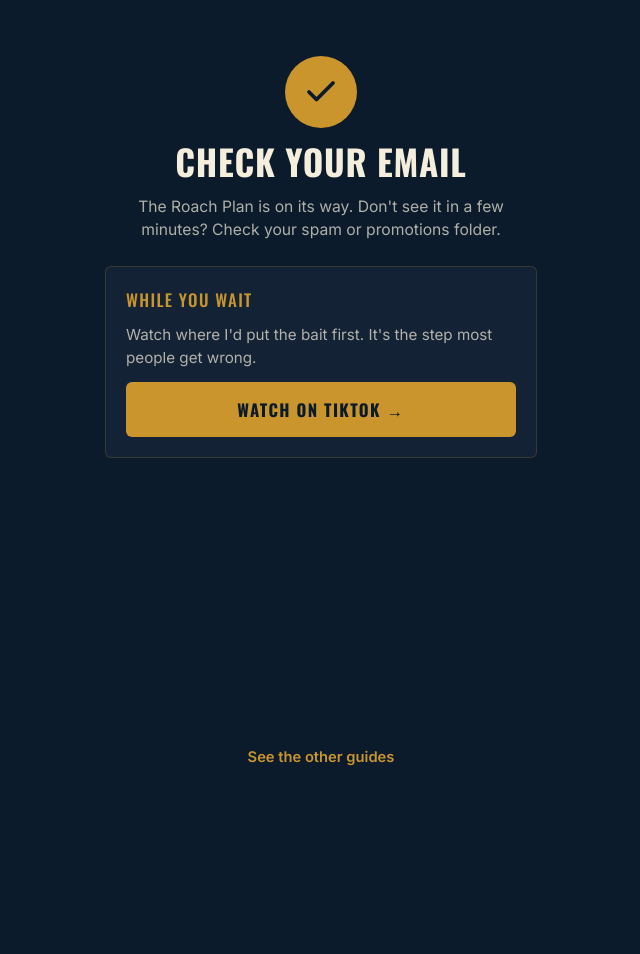
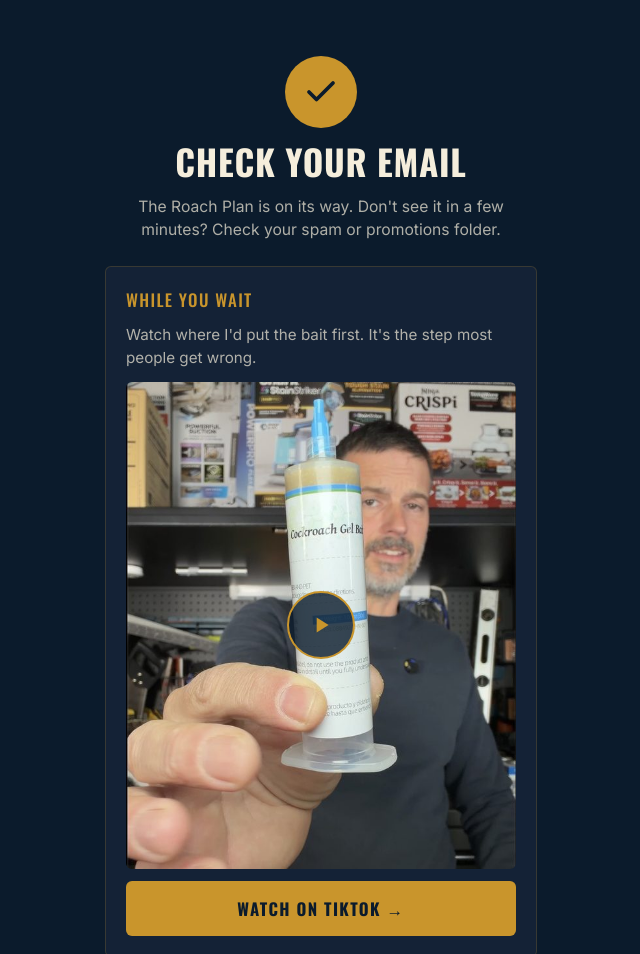
Before and after one commit to gearandgrit27/gearandgrit, a plain HTML site: page roaches/thanks/index.html in a window 1280 px wide. Shown: the top 954 px of the page, without its empty margins (319-959 px from the left). Before the commit the page ends 800 px from the top, so only its background shows below. Drawn offline with nearby package versions, Linux system fonts and the light colour scheme.

Commit message:
Thanks page: add roach bait video thumbnail and TikTok link
Co-Authored-By: Claude Opus 5.5 <noreply@anthropic.com>
Claude-Session: https://claude.ai/code/session_0175qYUtJvTtneHLr3CrtjRd

```diff
--- a/roaches/thanks/index.html
+++ b/roaches/thanks/index.html
@@ -23,6 +23,9 @@
     .card p { font-size: 0.95rem; color: var(--text-muted); }
     .btn { display: block; text-align: center; background: var(--brass); color: var(--navy); text-decoration: none; border-radius: 6px; padding: 15px; font-family: 'Oswald', sans-serif; font-weight: 700; font-size: 1.05rem; letter-spacing: 0.08em; text-transform: uppercase; transition: background 0.2s; }
     .btn:hover { background: var(--brass-light); }
+    .thumb { position: relative; display: block; border-radius: 6px; overflow: hidden; }
+    .thumb img { display: block; width: 100%; height: auto; }
+    .play { position: absolute; top: 50%; left: 50%; transform: translate(-50%, -50%); width: 68px; height: 68px; border-radius: 50%; background: rgba(11,27,44,0.8); border: 2px solid var(--brass); display: flex; align-items: center; justify-content: center; }
     .spacer { flex-grow: 1; }
     .more { text-align: center; color: var(--brass); font-weight: 600; font-size: 0.92rem; text-decoration: none; }
   </style>
@@ -48,8 +51,11 @@
   <div class="card">
     <h2>While you wait</h2>
     <p>Watch where I'd put the bait first. It's the step most people get wrong.</p>
-    <!-- Swap this link for your "where to put roach bait" TikTok video once it's posted -->
-    <a href="https://www.tiktok.com/@gearandgrit" class="btn">Watch on TikTok →</a>
+    <a href="https://www.tiktok.com/t/ZPNS47bsR/" class="thumb" aria-label="Watch the roach bait video on TikTok">
+      <img src="/roaches/thanks/bait-video.jpg" alt="Eric holding a tube of cockroach gel bait" width="600" height="750">
+      <span class="play"><svg width="26" height="26" viewBox="0 0 24 24" fill="#C9952C" aria-hidden="true"><path d="M8 5v14l11-7z"/></svg></span>
+    </a>
+    <a href="https://www.tiktok.com/t/ZPNS47bsR/" class="btn">Watch on TikTok →</a>
   </div>
 
   <div class="spacer"></div>
```
Also changed, not shown: roaches/thanks/bait-video.jpg (added).
